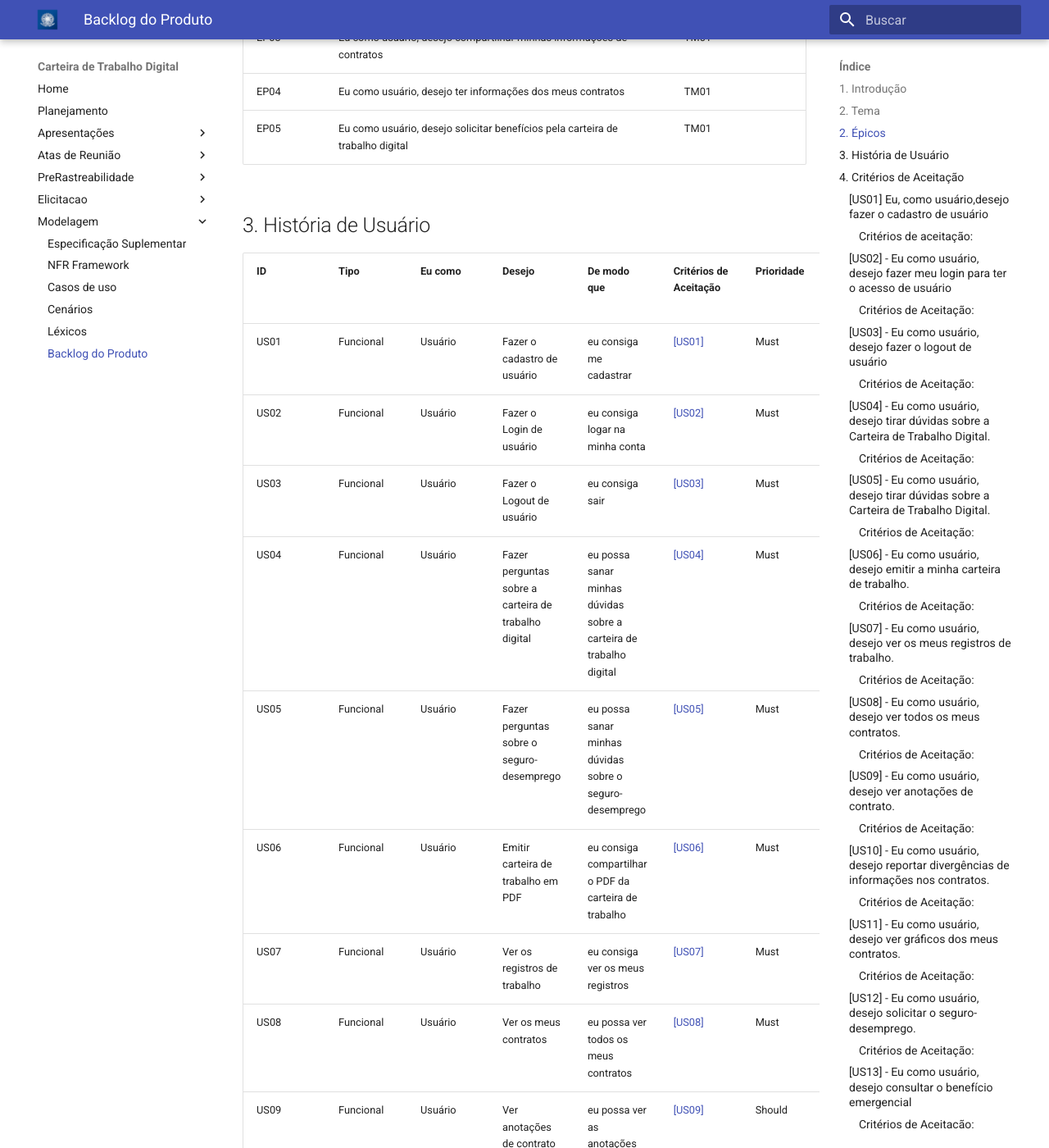
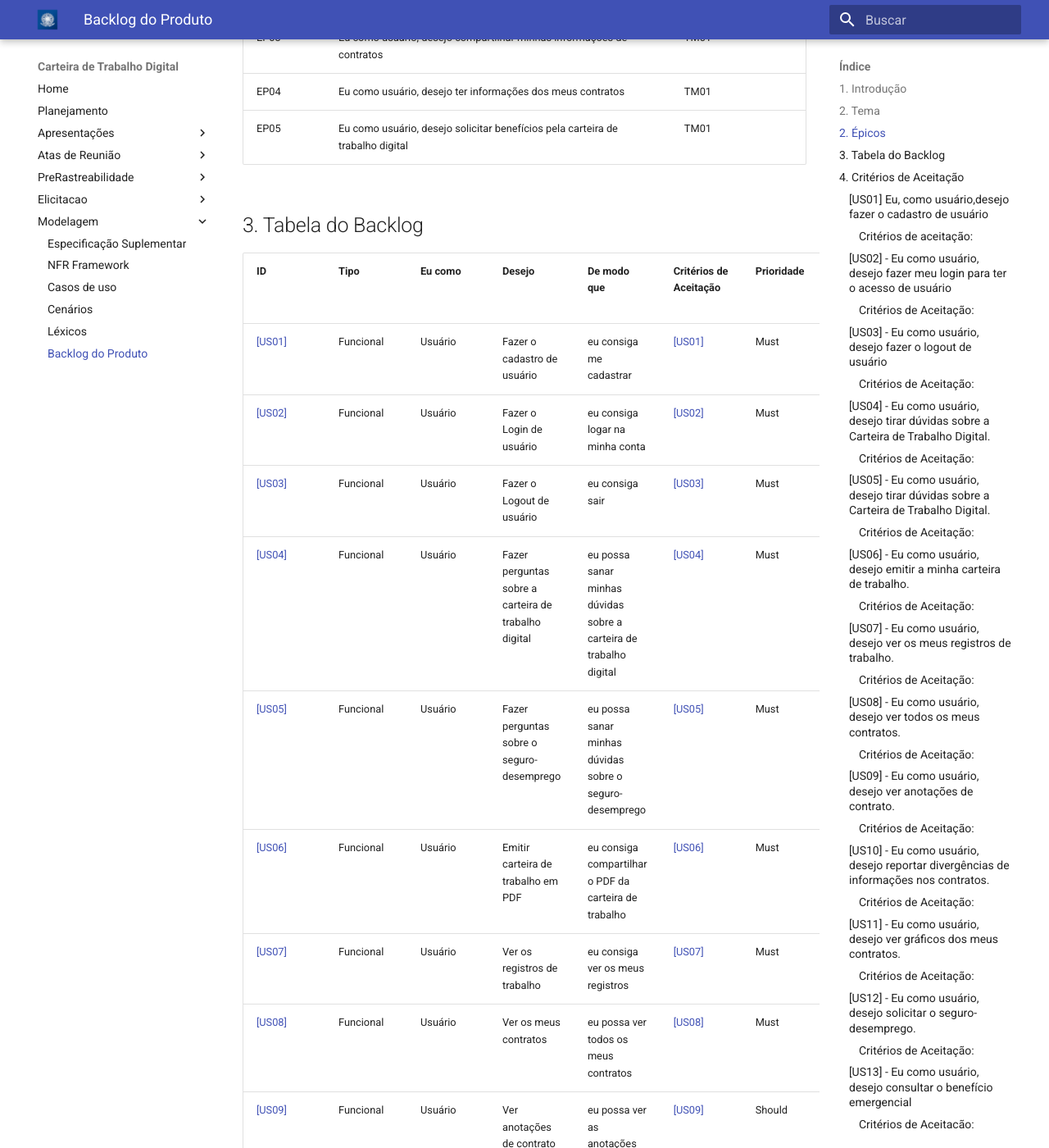
Before and after one commit to Requisitos-de-Software/2021.1-CarteiradeTrabalhoDigital, an MkDocs documentation site: the page built from docs/modelagem/product-backlog.md, in a window 1280 px wide and 1400 px high, scrolled down 1082 px. Shown: the whole window at 82% size. Built offline with MkDocs 1.6.1 and Material for MkDocs 9.7.7, drawn with Linux system fonts in a browser that asks for light colours; some of the changed text lies outside the part shown.

Commit message:
Adição da tabela de baklog e remoção da tabela HU

```diff
--- a/docs/modelagem/product-backlog.md
+++ b/docs/modelagem/product-backlog.md
@@ -19,7 +19,7 @@
 |----|-----------|
 | TM01 | Usuário |
 
-## 2. Épicos
+## 2. Épicos <span id="Epicos"> </span>
 | ID | DESCRIÇÃO | ID RELACIONADO (TEMA) |
 |----|-----------|----------------|
 | EP01 | Eu como visitante ou usuário, desejo administrar uma conta na carteira de trabalho digital | TM01 |
@@ -28,24 +28,24 @@
 | EP04 | Eu como usuário, desejo ter informações dos meus contratos | TM01 |
 | EP05 | Eu como usuário, desejo solicitar benefícios pela carteira de trabalho digital | TM01 |
 
-## 3. História de Usuário
+## 3. Tabela do Backlog
 
 |    ID   |      Tipo     |     Eu como    |      Desejo       | De modo que | Critérios de Aceitação | Prioridade | ID RELACIONADO (ÉPICO) |
 |-------|-------------|--------------|-----------------|-----------|----------|---------|---------|
-|    US01    |   Funcional   | Usuário | Fazer o cadastro de usuário | eu consiga me cadastrar | <a href="#US01">[US01]</a> | Must | EP01 |
-|    US02    |   Funcional   | Usuário | Fazer o Login de usuário | eu consiga logar na minha conta | <a href="#US02">[US02]</a> | Must | EP01 |
-|    US03    |   Funcional   | Usuário | Fazer o Logout de usuário | eu consiga sair | <a href="#US03">[US03]</a> | Must | EP01 |
-|    US04    |   Funcional   | Usuário | Fazer perguntas sobre a carteira de trabalho digital | eu possa sanar minhas dúvidas sobre a carteira de trabalho digital | <a href="#US04">[US04]</a> | Must | EP02 |
-|    US05    |   Funcional   | Usuário | Fazer perguntas sobre o seguro-desemprego | eu possa sanar minhas dúvidas sobre o seguro-desemprego | <a href="#US05">[US05]</a> | Must | EP02 |
-|    US06    |   Funcional   | Usuário | Emitir carteira de trabalho em PDF | eu consiga compartilhar o PDF da carteira de trabalho | <a href="#US06">[US06]</a> | Must | EP03 |
-|    US07    |   Funcional   | Usuário | Ver os registros de trabalho | eu consiga ver os meus registros | <a href="#US07">[US07]</a> | Must | EP04 |
-|    US08    |   Funcional   | Usuário | Ver os meus contratos | eu possa ver todos os meus contratos | <a href="#US08">[US08]</a> | Must | EP04 |
-|    US09    |   Funcional   | Usuário | Ver anotações de contrato | eu possa ver as anotações dos meus contratos | <a href="#US09">[US09]</a> | Should | EP04 |
-|    US10    |   Funcional   | Usuário | Reportar as divergências no contrato | eu possa informar quais são as divergencias no contrato | <a href="#US10">[US10]</a> | Should | EP04 |
-|    US11    |   Funcional   | Usuário | Ver gráficos dos meus contratos | eu possa ver os gráficos do contrato | <a href="#US11">[US11]</a> | Could | EP04 |
-|    US12    |   Funcional   | Usuário | Solicitar seguro-desemprego | eu possa ter o feedback sobre a minha solicitação do seguro-desemprego | <a href="#US12">[US12]</a> | Must | EP05 |
-|    US13    |   Funcional   | Usuário | Consultar benefício emergencial | eu possa ter o feedback sobre a minha solicitação do benefício emergencial | <a href="#US13">[US13]</a> | Must | EP05 |
-|    US14    |   Funcional   | Usuário | Consultar abono salarial | eu possa ver informações sobre o abono salarial | <a href="#US14">[US14]</a> | Must | EP05 |
+|    <a href="#US01">[US01]</a>    |   Funcional   | Usuário | Fazer o cadastro de usuário | eu consiga me cadastrar | <a href="#US01">[US01]</a> | Must | <a href="#Epicos">[EP01]</a> |
+|    <a href="#US02">[US02]</a>    |   Funcional   | Usuário | Fazer o Login de usuário | eu consiga logar na minha conta | <a href="#US02">[US02]</a> | Must | <a href="#Epicos">[EP01]</a> |
+|    <a href="#US03">[US03]</a>    |   Funcional   | Usuário | Fazer o Logout de usuário | eu consiga sair | <a href="#US03">[US03]</a> | Must | <a href="#Epicos">[EP01]</a> |
+|    <a href="#US04">[US04]</a>    |   Funcional   | Usuário | Fazer perguntas sobre a carteira de trabalho digital | eu possa sanar minhas dúvidas sobre a carteira de trabalho digital | <a href="#US04">[US04]</a> | Must | <a href="#Epicos">[EP02]</a> |
+|    <a href="#US05">[US05]</a>    |   Funcional   | Usuário | Fazer perguntas sobre o seguro-desemprego | eu possa sanar minhas dúvidas sobre o seguro-desemprego | <a href="#US05">[US05]</a> | Must | <a href="#Epicos">[EP02]</a> |
+|    <a href="#US06">[US06]</a>    |   Funcional   | Usuário | Emitir carteira de trabalho em PDF | eu consiga compartilhar o PDF da carteira de trabalho | <a href="#US06">[US06]</a> | Must | <a href="#Epicos">[EP03]</a> |
+|    <a href="#US07">[US07]</a>    |   Funcional   | Usuário | Ver os registros de trabalho | eu consiga ver os meus registros | <a href="#US07">[US07]</a> | Must | <a href="#Epicos">[EP04]</a> |
+|    <a href="#US08">[US08]</a>    |   Funcional   | Usuário | Ver os meus contratos | eu possa ver todos os meus contratos | <a href="#US08">[US08]</a> | Must | <a href="#Epicos">[EP04]</a> |
+|    <a href="#US09">[US09]</a>    |   Funcional   | Usuário | Ver anotações de contrato | eu possa ver as anotações dos meus contratos | <a href="#US09">[US09]</a> | Should | <a href="#Epicos">[EP04]</a> |
+|    <a href="#US10">[US10]</a>    |   Funcional   | Usuário | Reportar as divergências no contrato | eu possa informar quais são as divergencias no contrato | <a href="#US10">[US10]</a> | Should | <a href="#Epicos">[EP04]</a> |
+|    <a href="#US11">[US11]</a>    |   Funcional   | Usuário | Ver gráficos dos meus contratos | eu possa ver os gráficos do contrato | <a href="#US11">[US11]</a> | Could | <a href="#Epicos">[EP04]</a> |
+|    <a href="#US12">[US12]</a>    |   Funcional   | Usuário | Solicitar seguro-desemprego | eu possa ter o feedback sobre a minha solicitação do seguro-desemprego | <a href="#US12">[US12]</a> | Must | <a href="#Epicos">[EP05]</a> |
+|    <a href="#US13">[US13]</a>    |   Funcional   | Usuário | Consultar benefício emergencial | eu possa ter o feedback sobre a minha solicitação do benefício emergencial | <a href="#US13">[US13]</a> | Must | <a href="#Epicos">[EP05]</a> |
+|    <a href="#US14">[US14]</a>    |   Funcional   | Usuário | Consultar abono salarial | eu possa ver informações sobre o abono salarial | <a href="#US14">[US14]</a> | Must | <a href="#Epicos">[EP05]</a> |
 
 ## 4. Critérios de Aceitação
 
@@ -220,4 +220,5 @@
 | Data       | Versão | Descrição            |         Autor           | Revisor |
 |------------|-----|-------------------------|-------------------------|---------|
 | 24/08/2021 | 0.1 | Criação do Documento com tema, épico e história de usuário. | Liverson Paulo | Denniel William |
-| 08/09/2021 | 0.2 | Adição dos critérios de aceitação, introdução ao documento e bibliografia. | Murilo Gomes e Lucas Rodrigues |  |
+| 08/09/2021 | 0.2 | Adição dos critérios de aceitação, introdução ao documento e bibliografia. | Murilo Gomes e Lucas Rodrigues | Denniel William |
+| 09/09/2021 | 1.0 | Adição da tabela backlog do produto e remoção da tabela de histórias de usuário | Denniel William |  |
```
